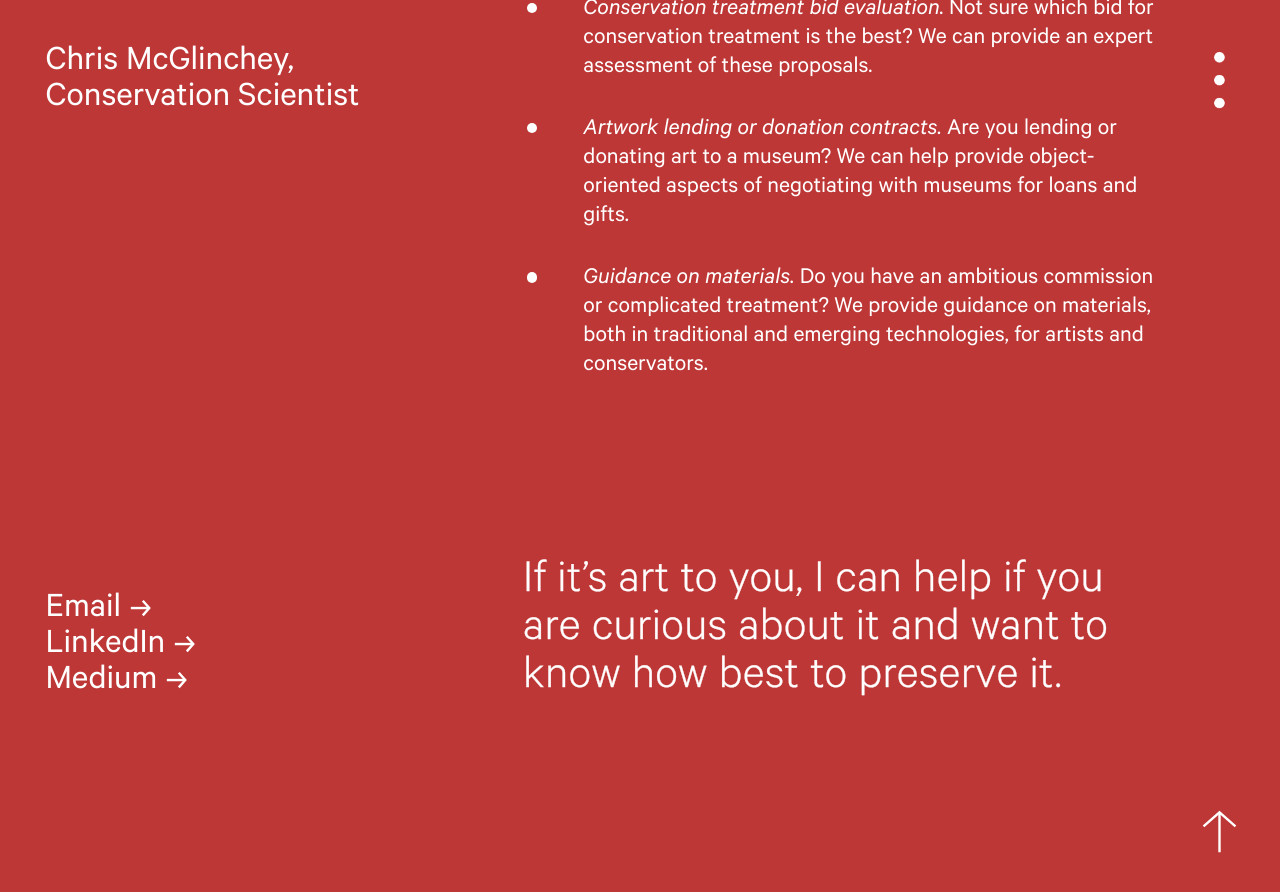
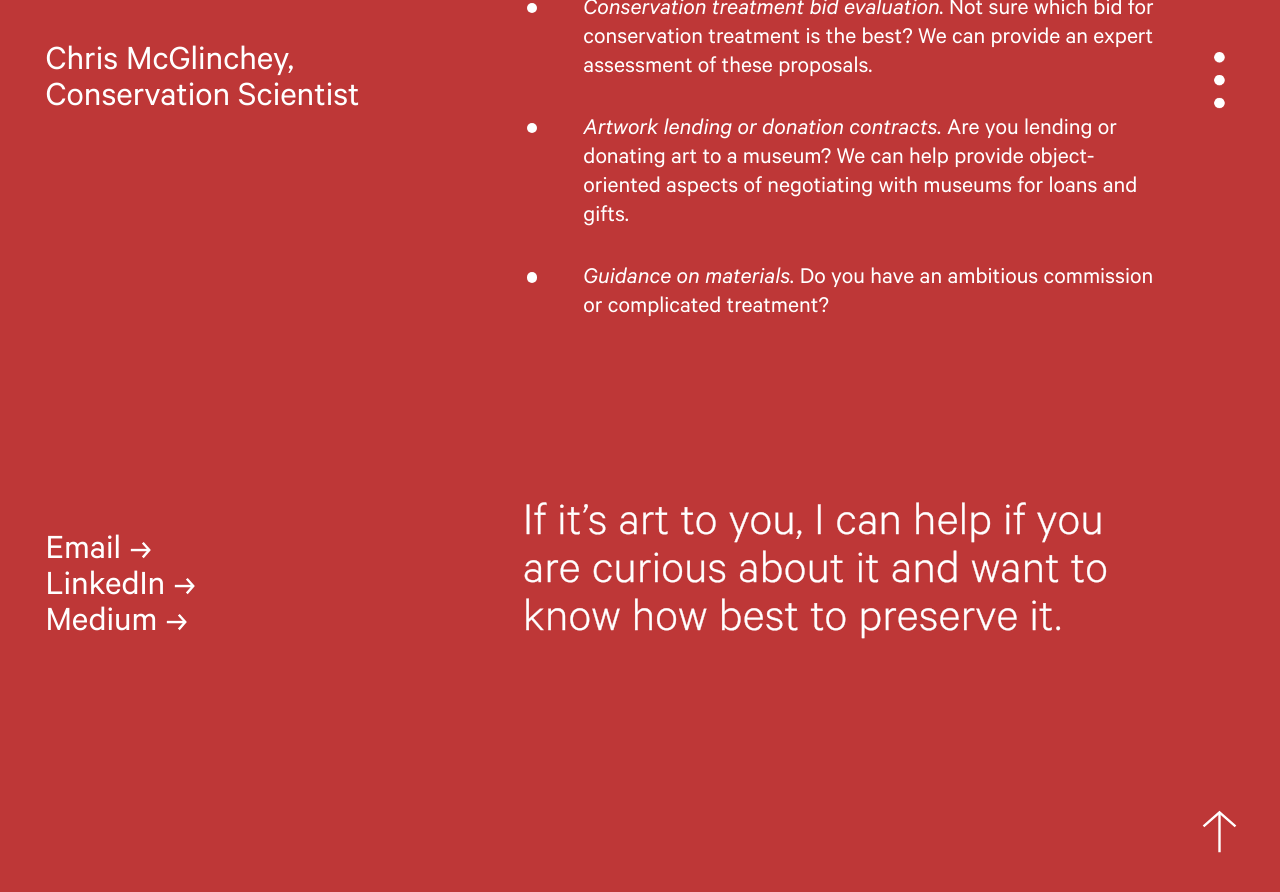
Before and after one commit to art-media-science/art-media-science.github.io, a Jekyll site: the page built from index.md, in a window 1280 px wide and 900 px high, scrolled down 5824 px. Shown: the top 892 px of the window. Built offline with Jekyll 4.4.1, drawn with Linux system fonts in a browser that asks for light colours.

Commit message:
Update index.md
Testing online editing.

```diff
--- a/index.md
+++ b/index.md
@@ -69,7 +69,7 @@ Art, Media, Science provides a wide range of consulting services, working as you
 
 * **Artwork lending or donation contracts.** Are you lending or donating art to a museum? We can help provide object-oriented aspects of negotiating with museums for loans and gifts.
 
-* **Guidance on materials.** Do you have an ambitious commission or complicated treatment? We provide guidance on materials, both in traditional and emerging technologies, for artists  and conservators.
+* **Guidance on materials.** Do you have an ambitious commission or complicated treatment?
 
 
 
```
